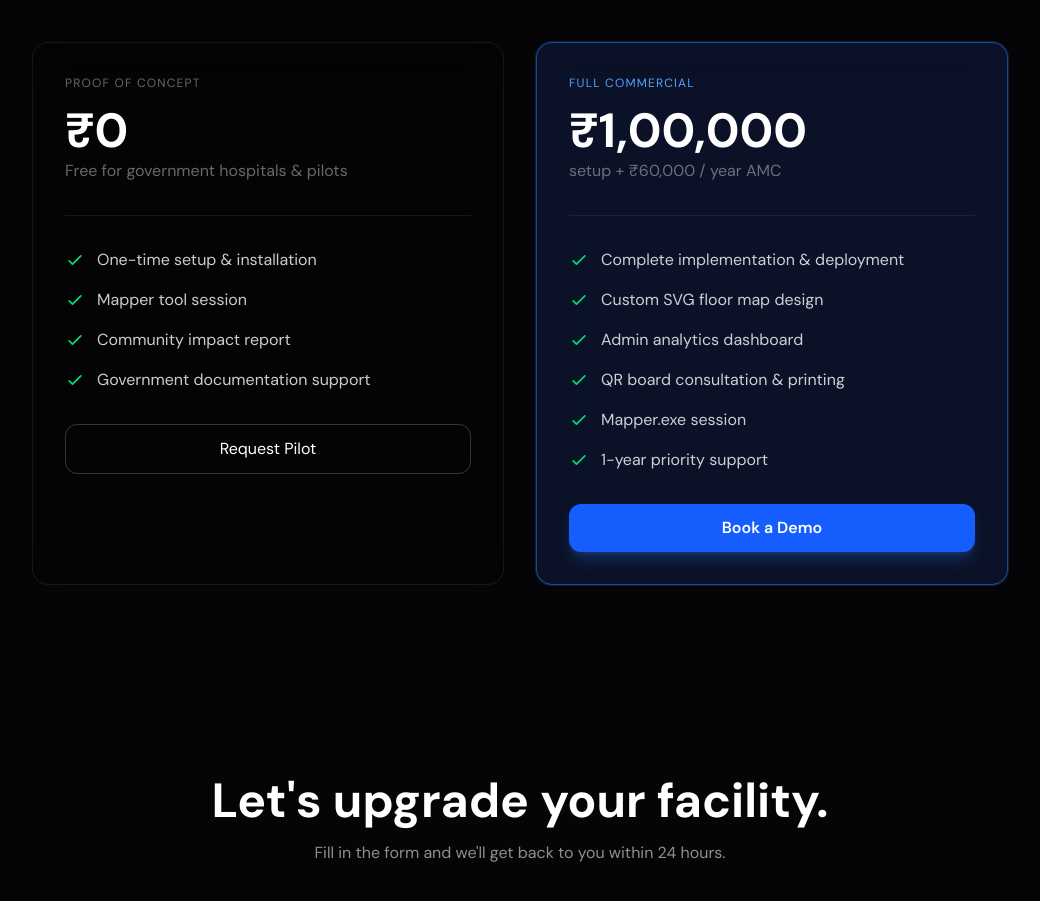
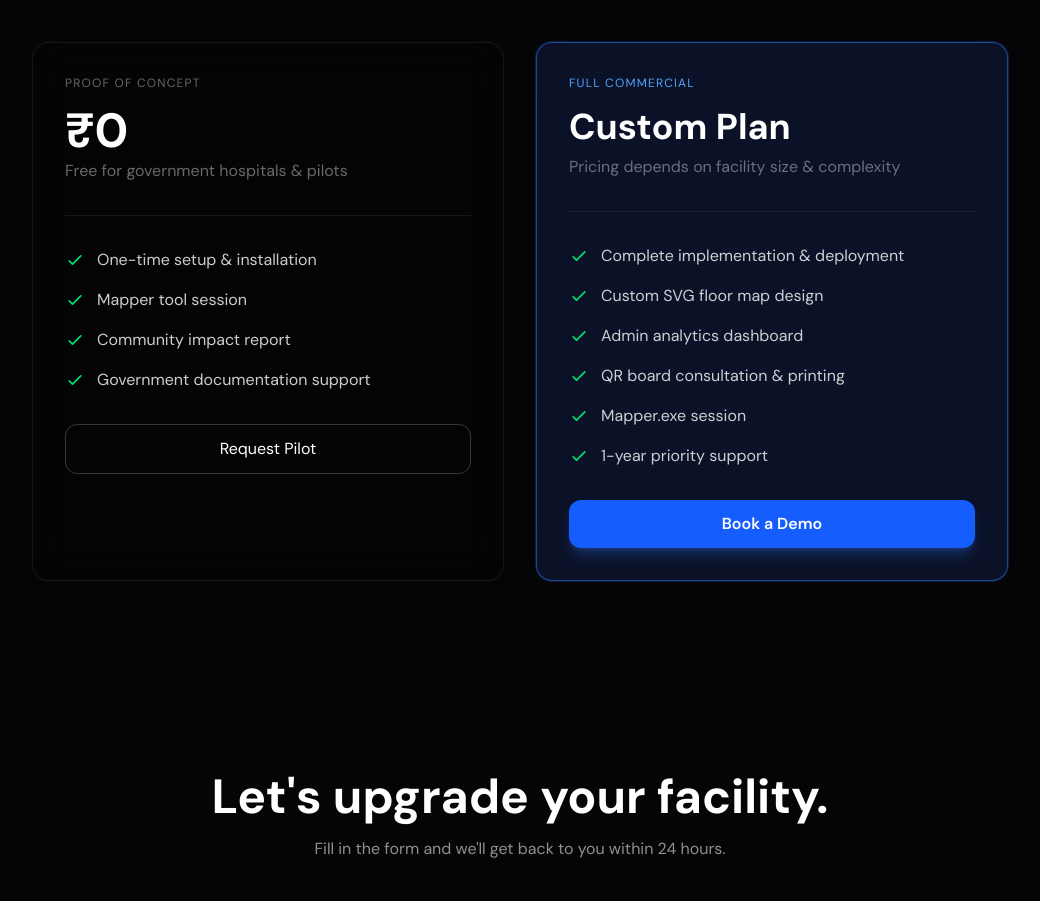
Before and after one commit to NikhilR5577/KalpanaTechLabs, a React (Vite) app: page / in a window 1280 px wide. Shown: the part 3596-4497 px from the top of the page, without its empty margins (120-1160 px from the left). Built offline with nearby package versions, Linux system fonts and the light colour scheme.

Commit message:
feat: change pricing to custom plan based on facility size

```diff
--- a/src/components/Pricing.jsx
+++ b/src/components/Pricing.jsx
@@ -35,8 +35,8 @@ const Pricing = () => {
 
         <div className="bg-blue-950/40 backdrop-blur-xl border border-blue-500/50 rounded-2xl p-8 ring-1 ring-blue-500/20">
           <div className="text-xs text-blue-400 uppercase tracking-widest mb-4">Full Commercial</div>
-          <div className="text-5xl font-bold text-white">₹1,00,000</div>
-          <p className="text-white/40 mt-1 mb-8">setup + ₹60,000 / year AMC</p>
+          <div className="text-4xl font-bold text-white">Custom Plan</div>
+          <p className="text-white/40 mt-2 mb-8">Pricing depends on facility size & complexity</p>
           <div className="border-t border-white/[0.08] mb-8"></div>
           <ul className="space-y-4">
             {['Complete implementation & deployment', 'Custom SVG floor map design', 'Admin analytics dashboard', 'QR board consultation & printing', 'Mapper.exe session', '1-year priority support'].map((feature, idx) => (
```
